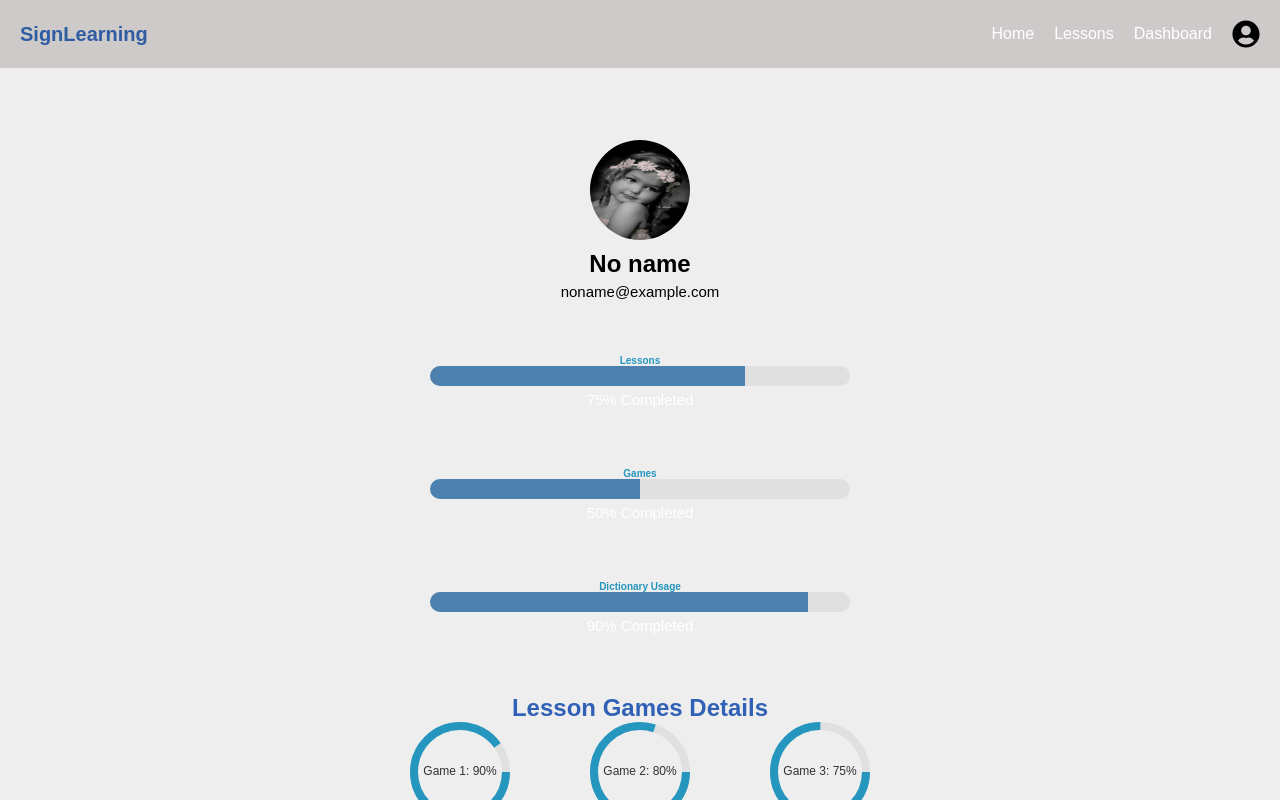
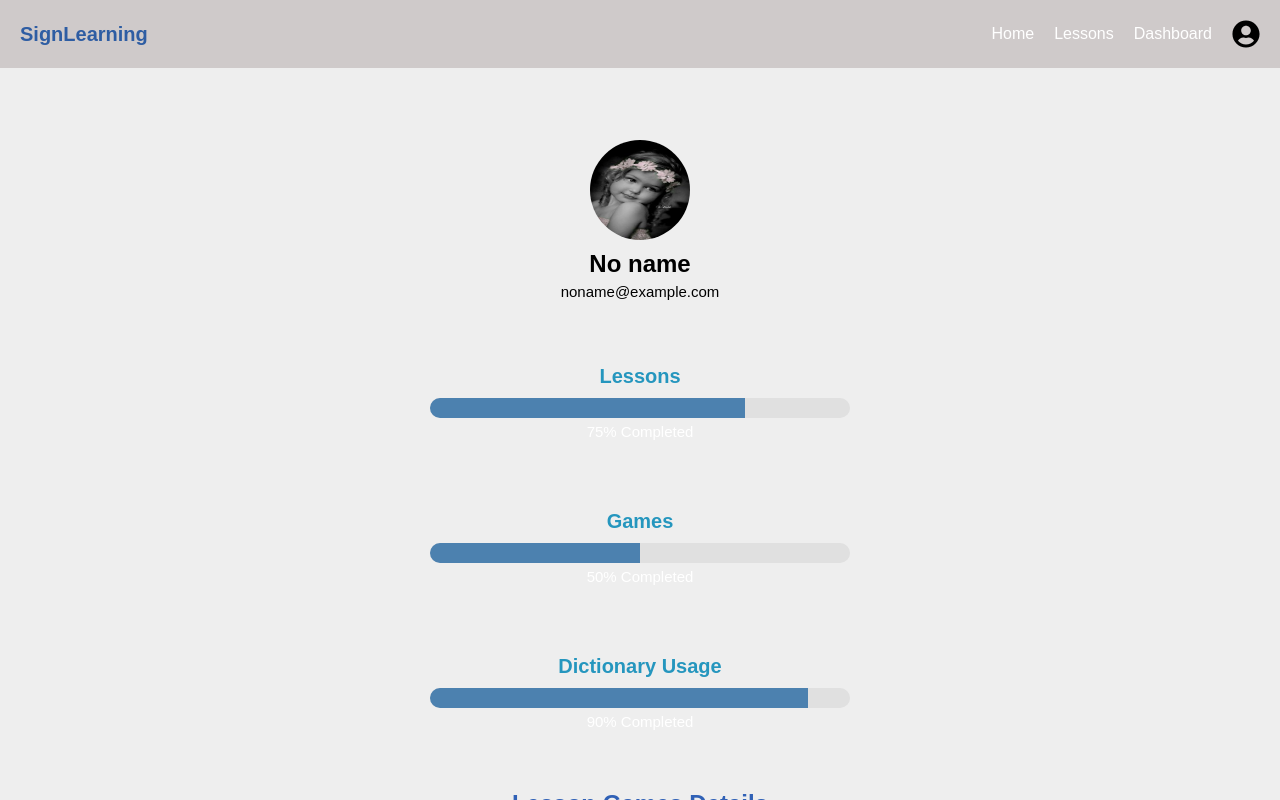
Before and after one commit to VihaFernando/Sign_Learning, a React (Create React App) app in the folder frontend/: page /progress in a window 1280 px wide. Shown: the top 800 px of the page. Built offline with nearby package versions, Linux system fonts and the light colour scheme.

Commit message:
did few changes in dependencies and css

```diff
--- a/frontend/src/components/ProgressSection.css
+++ b/frontend/src/components/ProgressSection.css
@@ -20,6 +20,8 @@
 
 .progressTitle {
     color: #2596be;
+    font-size: 20px;
+    padding: 10px;
 }
 
 .details-box {
--- a/frontend/src/components/ProgressTrackingPage.css
+++ b/frontend/src/components/ProgressTrackingPage.css
@@ -18,6 +18,11 @@
 .progress-sections {
     margin-top: 20px;
     text-align: center;
+
+}
+
+.progress-sections title {
+    font-size: 50px;
 }
 
 /* Responsive styles for smaller screens */
```
